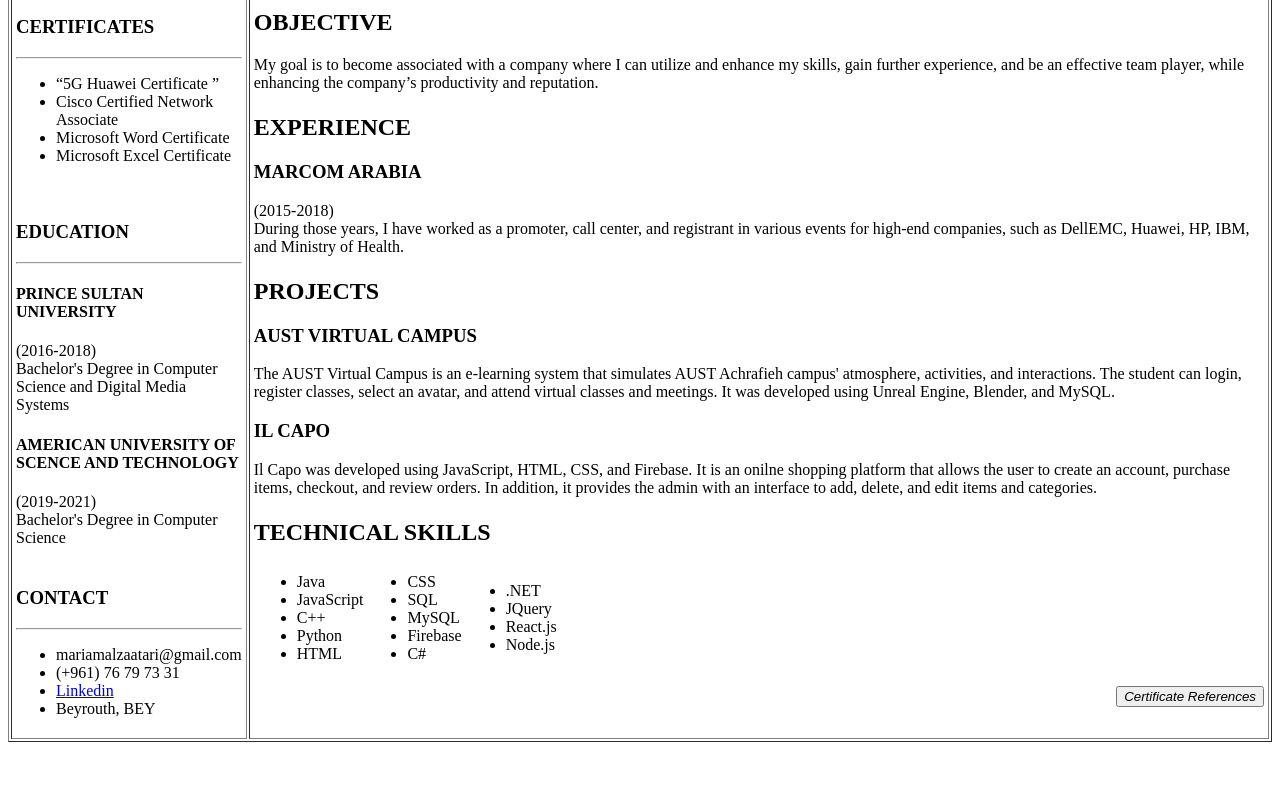
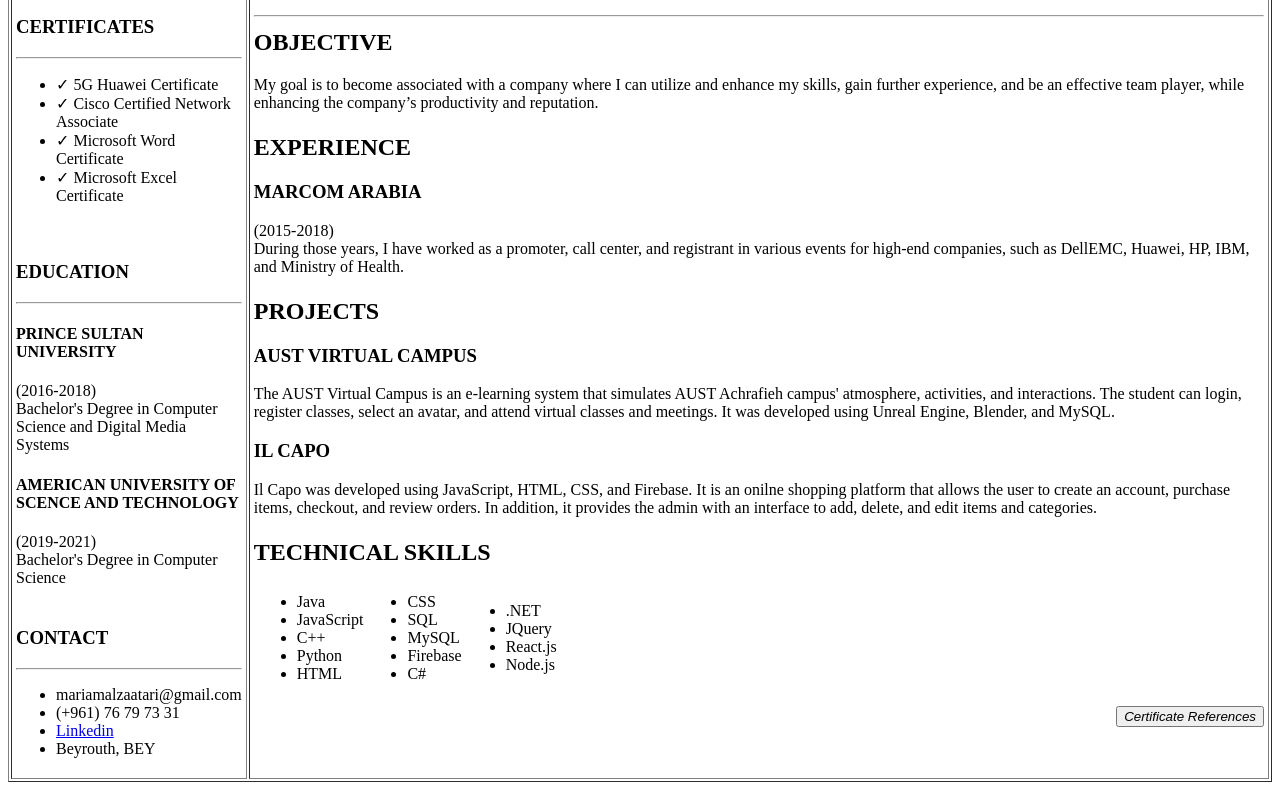
Before and after one commit to MariamElZaatari/MariamElZaatari_CV, a plain HTML site: page index.html in a window 1280 px wide. Shown: the part 157-947 px from the top of the page. Before the commit the page ends 907 px from the top, so only its background shows below. Drawn offline with Linux system fonts and the light colour scheme.

Commit message:
Certificate List Symbols Added

```diff
--- a/index.html
+++ b/index.html
@@ -27,10 +27,10 @@
                                 <h3>CERTIFICATES</h3>
                                 <hr />
                                 <ul>
-                                    <li><q>5G Huawei Certificate </q></li>
-                                    <li>Cisco Certified Network Associate</li>
-                                    <li>Microsoft Word Certificate</li>
-                                    <li>Microsoft Excel Certificate</li>
+                                    <li>✓ 5G Huawei Certificate </li>
+                                    <li>✓ Cisco Certified Network Associate</li>
+                                    <li>✓ Microsoft Word Certificate</li>
+                                    <li>✓ Microsoft Excel Certificate</li>
                                 </ul>
                                 <br /><br />
                             </td>
@@ -147,7 +147,7 @@
                                                 <li>.NET</li>
                                                 <li>JQuery</li>
                                                 <li>React.js</li>
-                                                <li>Node.js</li>
+                                                <li>Node.js </li>
                                             </ul>
                                         </td>
                                     </tr>
```
